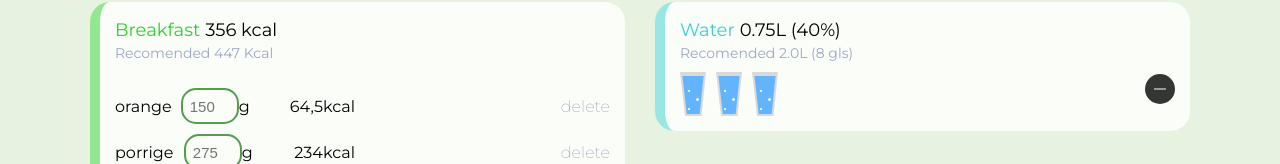
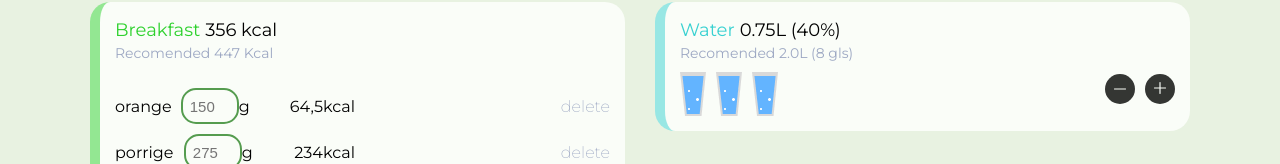
Before and after one commit to mitjasha/avocado, a React (Create React App) app: page /edit-event in a window 1280 px wide. Shown: the part 200-364 px from the top of the page. Built offline with nearby package versions, Linux system fonts and the light colour scheme.

Commit message:
feat/add plus button to water

```diff
--- a/src/pages/EditEventsScreen/EditEventScreen.tsx
+++ b/src/pages/EditEventsScreen/EditEventScreen.tsx
@@ -2,6 +2,7 @@ import React from "react";
 import "../../index.scss";
 import PlusMinusButton from "../../components/Buttons/PlusMinusButton/PlusMinusButton";
 import minus from "../../assets/svg/minus-light.svg";
+import plus from "../../assets/svg/plus-light.svg";
 import "../MainScreen/MainScreen.scss";
 import DailyEventEditWrapper from "../../components/DailyEventEditWrapper/DailyEventEditWrapper";
 import DailyEventEditData from "../../components/DailyEventEditData/DailyEventEditData";
@@ -18,9 +19,14 @@ const EditEventScreen = () => {
     return (
       <div className="glasses__container">
         <div className="glasses">{content}</div>
-        <PlusMinusButton>
-          <img src={minus} alt="minus" className="plus-minus-img" />
-        </PlusMinusButton>
+        <div className="glasses__control-btn">
+          <PlusMinusButton>
+            <img src={minus} alt="minus" className="plus-minus-img" />
+          </PlusMinusButton>
+          <PlusMinusButton>
+            <img src={plus} alt="plus" className="plus-plus-img" />
+          </PlusMinusButton>
+        </div>
       </div>
     );
   };
--- a/src/pages/MainScreen/MainScreen.scss
+++ b/src/pages/MainScreen/MainScreen.scss
@@ -130,6 +130,13 @@
     justify-content: space-between;
     align-items: center;
   }
+
+  &__control-btn {
+    display: flex;
+    width: 70px;
+    flex-direction: row;
+    justify-content: space-between;
+  }
 }
 
 .glass {
```
